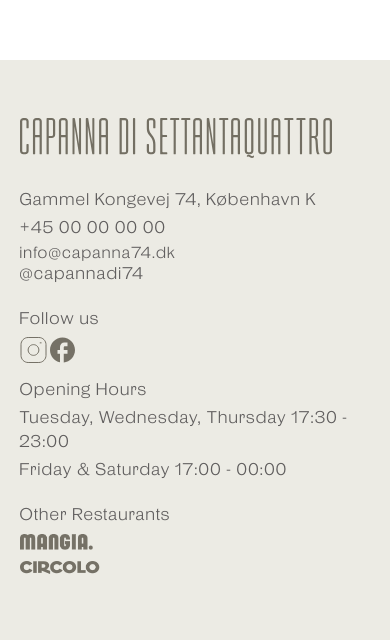
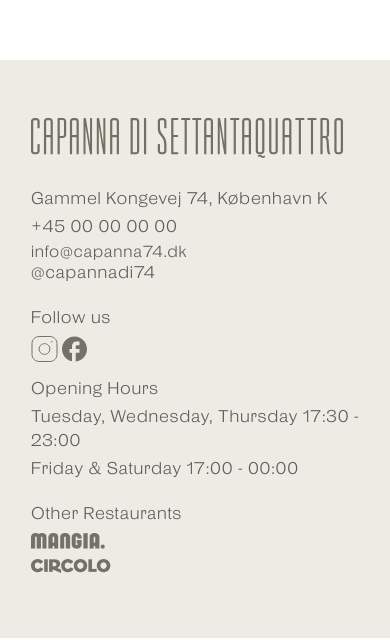
Before and after one commit to ozolinala/capanna74, a Next.js app: page / in a window 390 px wide. Shown: the part 3817-4457 px from the top of the page. Built offline with nearby package versions, Linux system fonts and the light colour scheme.

Commit message:
footer padding

```diff
--- a/src/styles/Layout.module.css
+++ b/src/styles/Layout.module.css
@@ -184,7 +184,7 @@
     width: 80vw;
   }
   .footer {
-    padding: 15% 0 15% 5%;
+    padding: 15% 0 15% 8%;
     margin-top: 25%;
   }
   .logoContainer {
```
